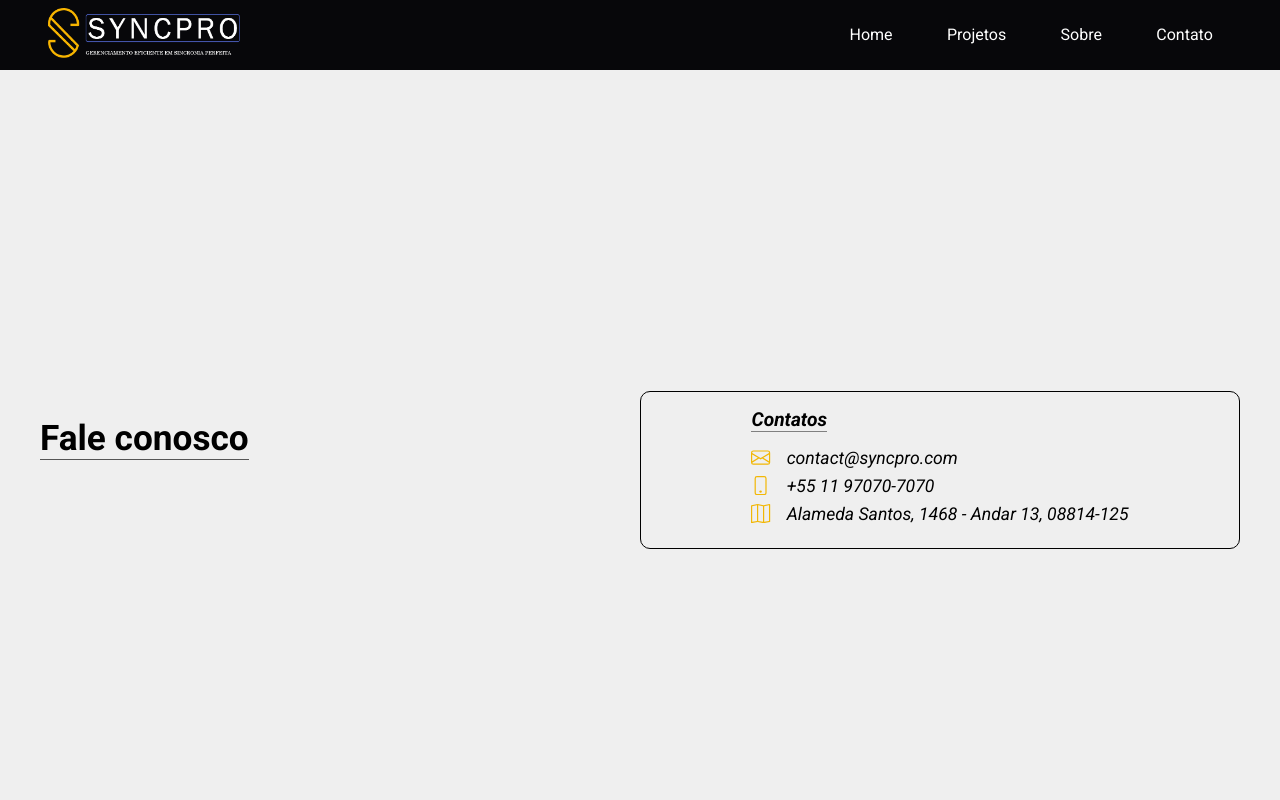
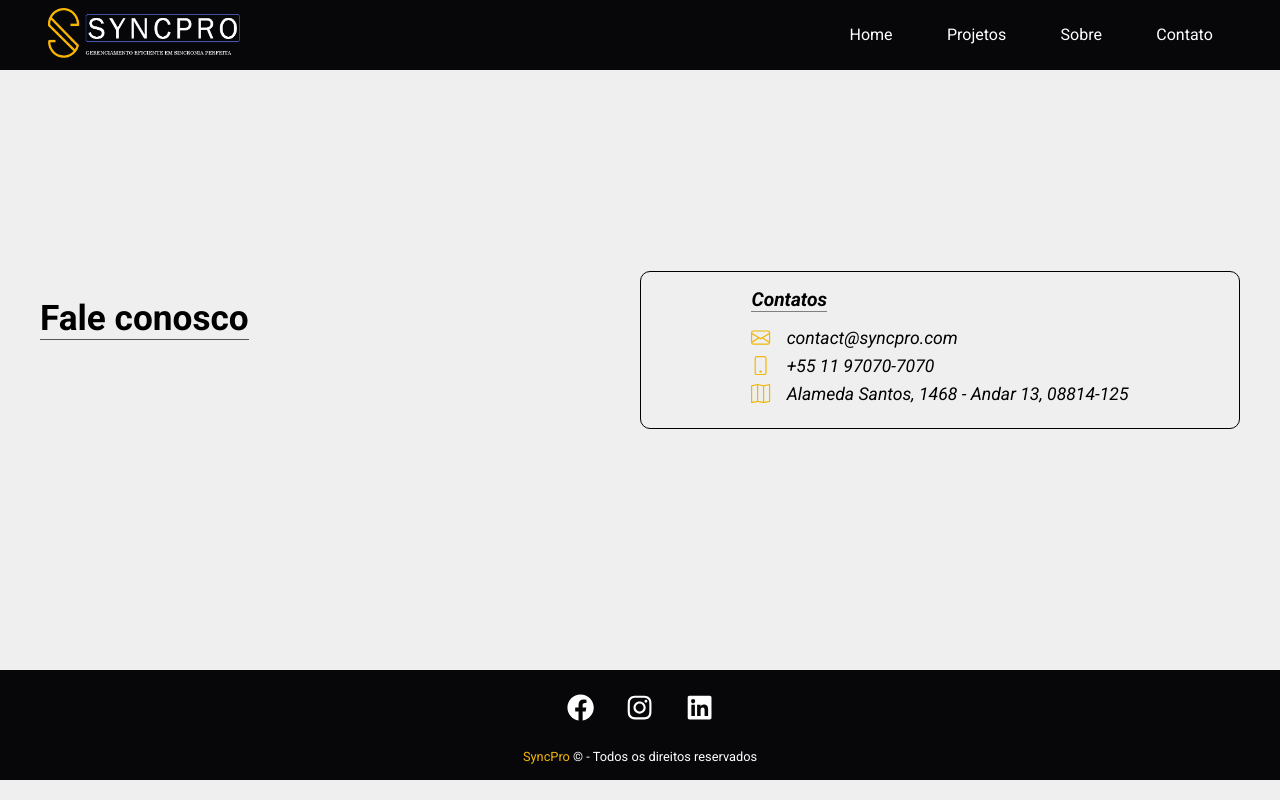
Before and after one commit to LucasCr95/SyncPro, a React (Create React App) app in the folder syncpro/: page /contact in a window 1280 px wide. Shown: the top 800 px of the page. Built offline with nearby package versions, Linux system fonts and the light colour scheme.

Commit message:
redimensionando as telas

```diff
--- a/syncpro/src/components/layout/Loading.module.css
+++ b/syncpro/src/components/layout/Loading.module.css
@@ -1,7 +1,7 @@
 .loader_container {
    position: absolute;
    top: 50%;
-   left: 50%;
+   left: 45%;
    display: flex;
    justify-content: center;
    align-items: center;
--- a/syncpro/src/components/pages/Contact.module.css
+++ b/syncpro/src/components/pages/Contact.module.css
@@ -1,6 +1,6 @@
 .contact_container {
    width: 100%;
-   height: 100vh;
+   height: 70vh;
    margin-top: 3.5rem;
    padding: 2rem;
    display: flex;
--- a/syncpro/src/components/pages/Home.module.css
+++ b/syncpro/src/components/pages/Home.module.css
@@ -1,6 +1,6 @@
 .home_container {
    width: 100%;
-   height: 100vh;
+   height: 90vh;
    display: flex;
    flex-direction: column;
    margin-top: 3.5rem;
--- a/syncpro/src/components/pages/Projects.module.css
+++ b/syncpro/src/components/pages/Projects.module.css
@@ -1,6 +1,6 @@
 .projects_container {
    width: 100%;
-   height: 100vh;
+   height: 70vh;
    display: flex;
    flex-direction: column;
    margin-top: 3.5rem;
```
